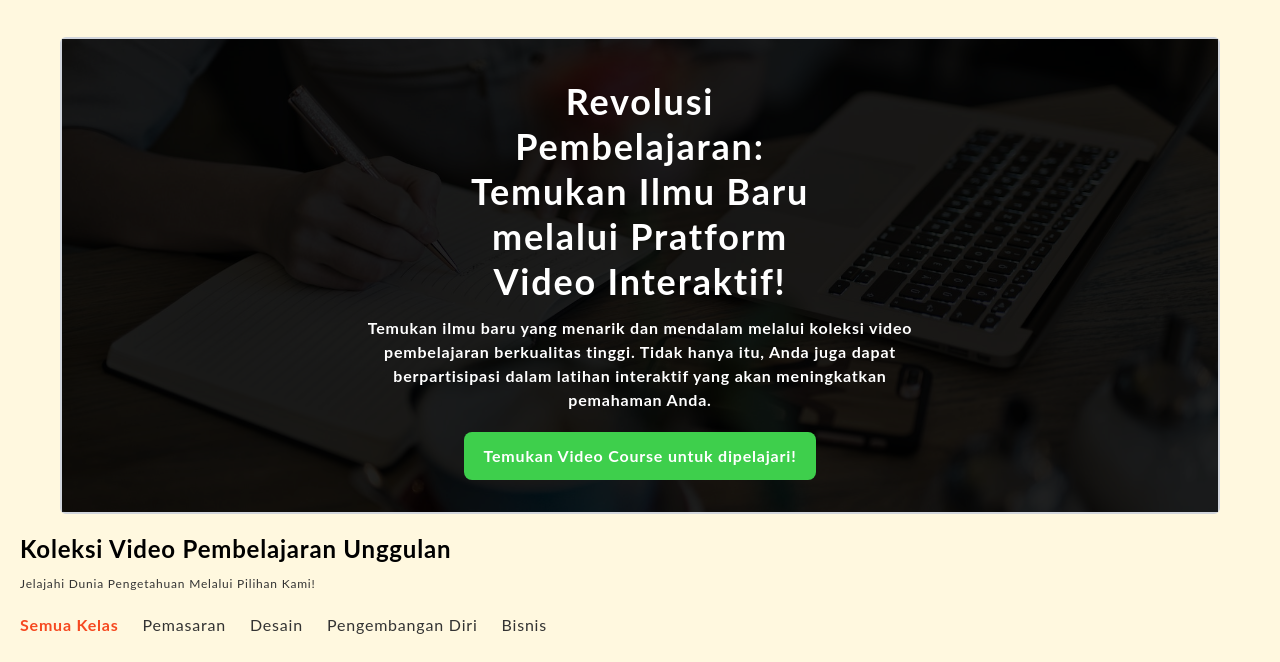
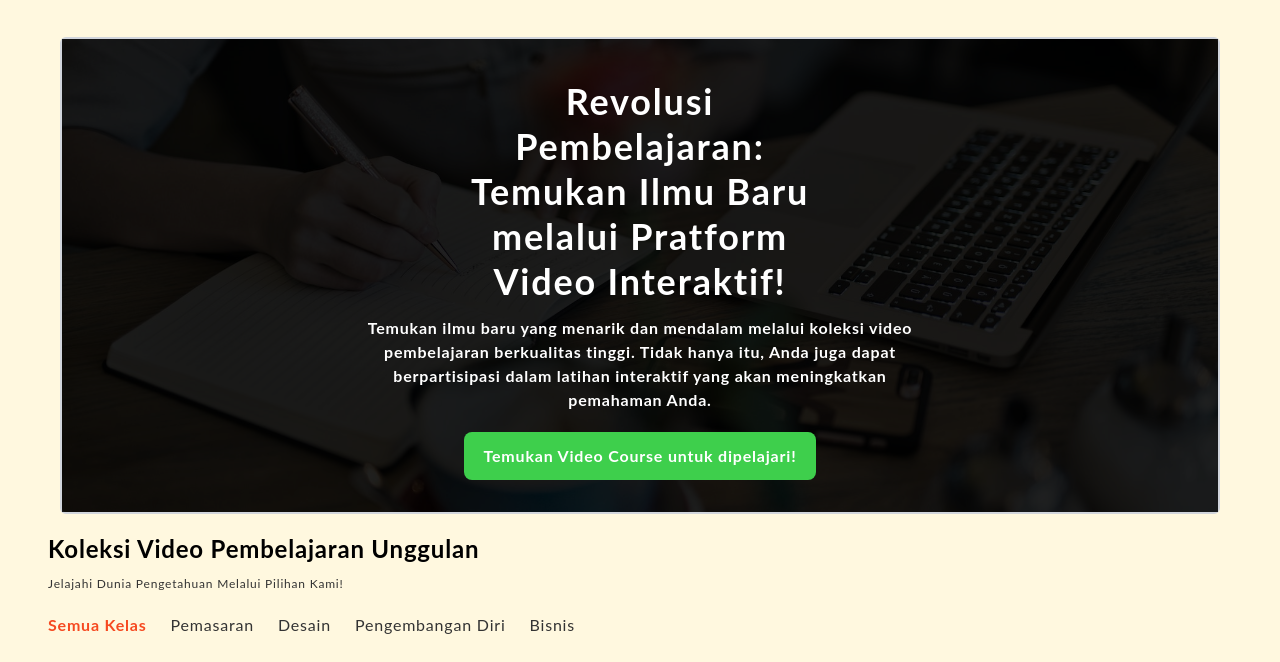
Before and after one commit to alvingunawan/videobelajar, a website: page src/beranda.html in a window 1280 px wide. Shown: the part 103-765 px from the top of the page. Drawn offline with Linux system fonts and the light colour scheme.

Commit message:
update bug tampilan atas cardcointainer

```diff
--- a/src/beranda.html
+++ b/src/beranda.html
@@ -50,11 +50,11 @@
       <!-- Card Section -->
       <section id="cardSection" class="mt-5 flex justify-center mx-5 mb-40">
         <div class="container">
-          <div class="text-left mb-5">
+          <div class="text-left mb-5 lg:pl-7">
             <h2 class="text-2xl font-bold text-dark mb-3 leading-tight">Koleksi Video Pembelajaran Unggulan</h2>
             <p class="text-gray text-xs leading-snug">Jelajahi Dunia Pengetahuan Melalui Pilihan Kami!</p>
           </div>
-          <div id="tabsGroup" class="flex flex-row gap-6 overflow-x-auto whitespace-nowrap mb-4 pb-3">
+          <div id="tabsGroup" class="flex flex-row gap-6 overflow-x-auto whitespace-nowrap mb-4 pb-3 lg:pl-7">
             <div class="hover:cursor-pointer text-ternary-default font-bold">Semua Kelas</div>
             <div class="hover:cursor-pointer text-gray hover:text-ternary-default duration-200 ease-in-out">Pemasaran</div>
             <div class="hover:cursor-pointer text-gray hover:text-ternary-default duration-200 ease-in-out">Desain</div>
```
Also changed, not shown: src/output.css.
